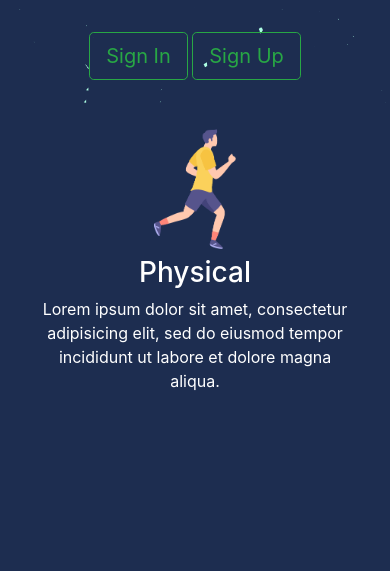
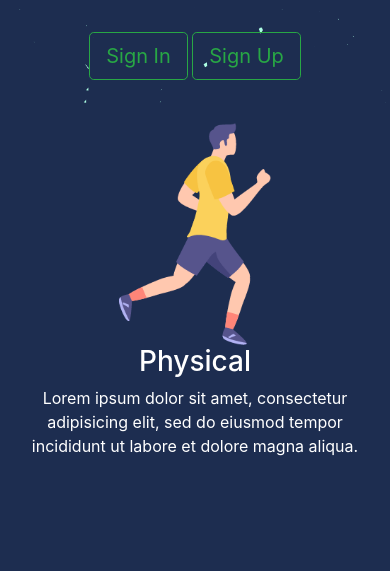
Before and after one commit to shubhammishra115/demo, a website: page index.html in a window 390 px wide. Shown: the part 514-1085 px from the top of the page. Drawn offline with nearby package versions, Linux system fonts and the light colour scheme.

Commit message:
Add files via upload

```diff
--- a/styles.css
+++ b/styles.css
@@ -113,15 +113,23 @@ footer{
   text-decoration: none;
 }
 @media (max-width : 720px) {
+  .feature-section{
+    background-image: url('images/bg-curvy-desktop.svg');
+    background-repeat: no-repeat;
+    background-size: cover;
+    background-position: center;
+    padding: 5% 5%;
+  }
+
   .feature-image{
     width: 70%;
     height: auto;
     margin: 2%;
   }
+
   .run-image{
-    height: 25%;
+    height: 50%;
     width: auto;
-    margin: 2%;
   }
 }
 
```
